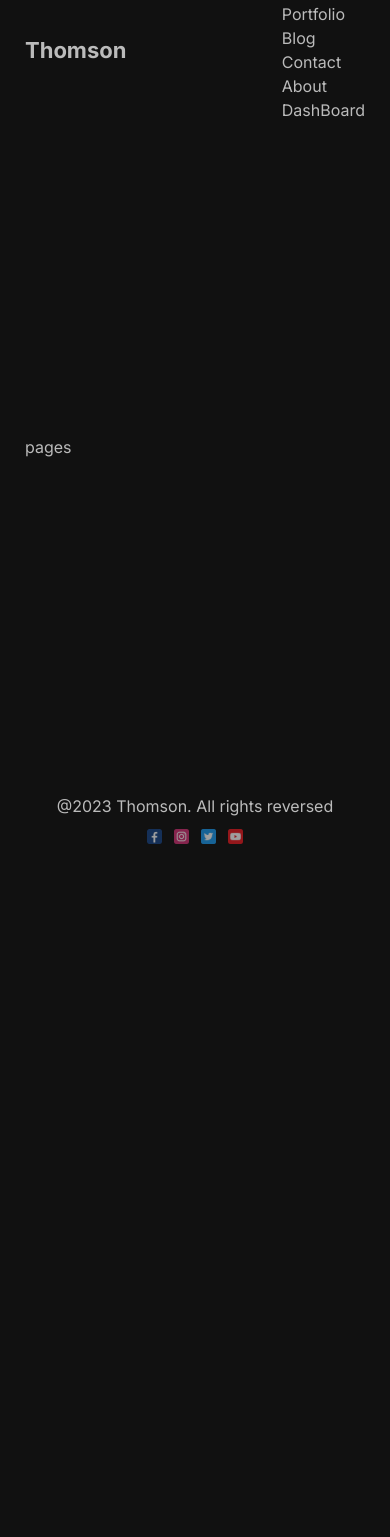
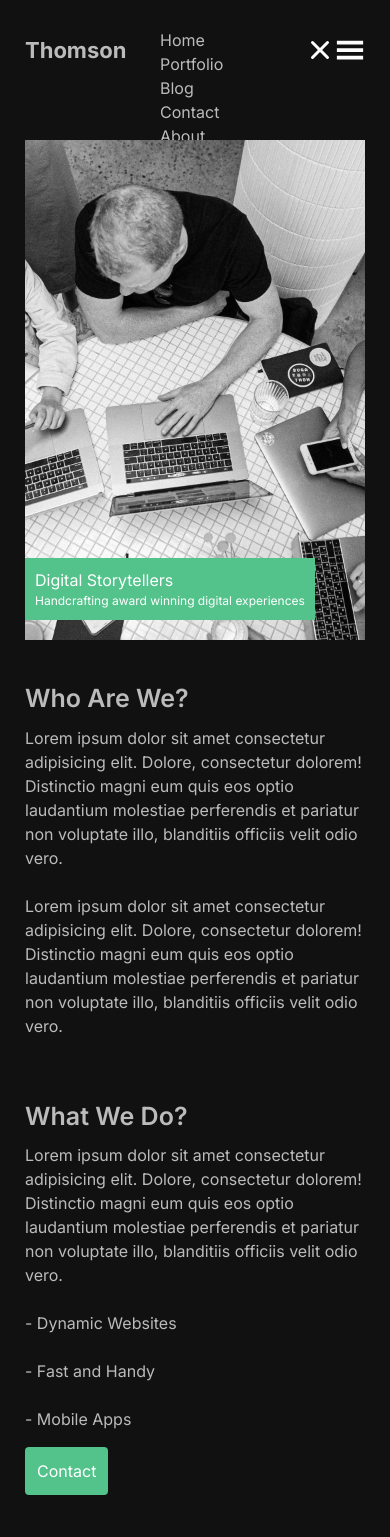
Before and after one commit to Thomson152/NextJs, a Next.js app: page /about in a window 390 px wide. Shown: the top 1537 px of the page. Before the commit the page ends 844 px from the top, so only its background shows below. Built offline with nearby package versions, Linux system fonts and the light colour scheme.

Commit message:
new changes

```diff
--- a/src/app/about/page.jsx
+++ b/src/app/about/page.jsx
@@ -1,5 +1,70 @@
+/** @format */
+
+import Image from "next/image";
+import AboutImg from "/public/about.jpeg";
+
 const About = () => {
-  return <div>pages</div>;
+  return (
+    <div>
+      <div className="relative">
+        <Image
+          src={AboutImg}
+          className="w-[100%] h-[500px] object-cover  grayscale"
+          alt=""
+        />
+        <div className="absolute bottom-[20px] text-white md:left-[20px]  bg-[#53c28b] md:p-[20px] p-[10px] ">
+          <h1 className="md:text-[24px] sm:text-[16px]">
+            Digital Storytellers
+          </h1>
+          <h2 className="md:text-[18px] text-[12px] font-normal">
+            {" "}
+            Handcrafting award winning digital experiences{" "}
+          </h2>
+        </div>
+      </div>
+
+      <div className="flex justify-between md:flex-row flex-col mt-10 md:space-y-0 gap-10 space-y-5">
+        <div className="">
+          <h1 className="text-[25px] font-semibold mb-2">Who Are We?</h1>
+          <p>
+            Lorem ipsum dolor sit amet consectetur adipisicing elit. Dolore,
+            consectetur dolorem! Distinctio magni eum quis eos optio laudantium
+            molestiae perferendis et pariatur non voluptate illo, blanditiis
+            officiis velit odio vero.
+          </p>
+          <br />
+
+          <p>
+            Lorem ipsum dolor sit amet consectetur adipisicing elit. Dolore,
+            consectetur dolorem! Distinctio magni eum quis eos optio laudantium
+            molestiae perferendis et pariatur non voluptate illo, blanditiis
+            officiis velit odio vero.
+          </p>
+        </div>
+
+        <div className="">
+          <h1 className="text-[25px] font-semibold mb-2">What We Do?</h1>
+          <p>
+            Lorem ipsum dolor sit amet consectetur adipisicing elit. Dolore,
+            consectetur dolorem! Distinctio magni eum quis eos optio laudantium
+            molestiae perferendis et pariatur non voluptate illo, blanditiis
+            officiis velit odio vero.
+          </p>
+          <br /> - Dynamic Websites
+          <br />
+          <br /> - Fast and Handy
+          <br />
+          <br /> - Mobile Apps
+
+          <div className="">
+          <button className='bg-[#53c28b] text-white py-3 rounded px-3 mt-4'>Contact</button>
+        </div>
+        </div>
+
+
+      </div>
+    </div>
+  );
 };
 
 export default About;
--- a/src/app/contact/page.jsx
+++ b/src/app/contact/page.jsx
@@ -1,9 +1,47 @@
+/** @format */
 
+import Image from "next/image";
+import contact from "/public/contact.png";
 
 const Contact = () => {
   return (
-    <div>Contact</div>
-  )
-}
+    <div>
+      <div className="">
+        <h1 className="text-center md:text-[60px] text-[40px] font-semibold   mb-[5rem]">
+          Let's Keep in Touch
+        </h1>
+        <div className="flex justify-center md:flex-row flex-col items-center gap-[100px]">
+          <div className="">
+            <Image src={contact} className="w-[100%] object-contain move" />
+          </div>
 
-export default Contact
+          <div className="w-[100%] ">
+            <form className="flex flex-col  space-y-7">
+              <input
+                type="text"
+                placeholder="name"
+                className="bg-[#111] border border-[#bbb] py-4 px-3"
+              />
+              <input
+                type="text"
+                placeholder="email"
+                className="bg-[#111] border border-[#bbb] py-4 px-3"
+              />
+              <textarea
+                placeholder="message"
+                className="bg-[#111] border border-[#bbb] py-4 px-3 "
+                cols="30"
+                rows="10"
+              ></textarea>
+            </form>
+            <div className="mt-4">
+            <button className="bg-[#53c28b] text-white py-3 rounded px-7">Send</button>
+            </div>
+          </div>
+        </div>
+      </div>
+    </div>
+  );
+};
+
+export default Contact;
--- a/src/app/globals.css
+++ b/src/app/globals.css
@@ -1,12 +1,25 @@
+/** @format */
+
 @tailwind base;
 @tailwind components;
 @tailwind utilities;
 
+body {
+  max-width: 100vw;
+  overflow-x: hidden;
+  background-color: #111;
+  color: #bbb;
+}
 
+.move {
+  animation: move 3s infinite ease alternate;
+}
 
-body {
-max-width: 100vw;
-overflow-x: hidden;
-background-color: #111;
-color: #bbb;
+@keyframes move {
+  from {
+    transform: translateY(-15px);
+  }
+  to{
+    transform: translateY(0px) scale(1.03);
+  }
 }
--- a/src/app/page.jsx
+++ b/src/app/page.jsx
@@ -15,7 +15,7 @@ const page = () => {
       </div>
       {/* <h1 className="sm:text-red-400 md:text-green-500 lg:text-purple-800">testing</h1> */}
       <div className="lg:max-w-[50%]">
-        <Image src={Hero} alt="" className="w-[100%] h-[500px] "/>
+        <Image src={Hero} alt="" className="w-[100%] h-[500px] move "/>
       </div>
     </div>
   );
--- a/src/components/Footer/Footer.jsx
+++ b/src/components/Footer/Footer.jsx
@@ -3,9 +3,9 @@ import React from "react";
 
 const Footer = () => {
   return (
-    <div className="h-[50px] flex flex-col md:flex-row justify-between items-center">
+    <div className="h-[50px] flex flex-col md:flex-row justify-between items-center pb-10">
       <div className="">
-        <h1 className="md:text-[17px] text-[16px]">@2023 Thomson. All rights reversed</h1>
+        <h1 className="md:text-[16px] text-[14px]">@2023 Thomson. All rights reversed</h1>
       </div>
       <div className="flex gap-3 items-center">
         <Image src='/1.png' alt="" width={15} height={15} className="opacity-[0.6] cursor-pointer"/>
--- a/src/components/Navbar/Navbar.jsx
+++ b/src/components/Navbar/Navbar.jsx
@@ -1,9 +1,12 @@
 /** @format */
 
 import Link from "next/link";
-import React from "react";
+// import React, { useState } from "react";
+import { HiX } from "react-icons/hi";
+import { GiHamburgerMenu } from "react-icons/gi";
 
 const Navbar = () => {
+
   return (
     <nav className="flex flex-row justify-between h-[100px]  items-center">
       <div>
@@ -52,9 +55,14 @@ const Navbar = () => {
         </ul>
       </div>
 
-      {/* Moblie */}
+      <div className="lg:hidden flex">
+        <HiX className="text-white text-3xl" />{" "}
+        <GiHamburgerMenu className="text-white text-3xl" />
+      </div>
 
-      <ul className="lg:hidden flex flex-col">
+      <ul className="lg:hidden absolute left-[10rem] top-7 flex flex-col">
+        {/* Moblie */}
+
         <li>
           <Link className="hover:text-green-600" href="/">
             Home
```
Also changed, not shown: public/about.jpeg (added).
